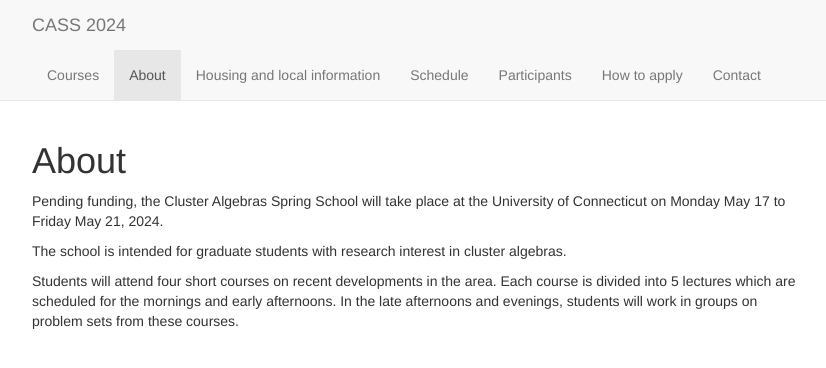
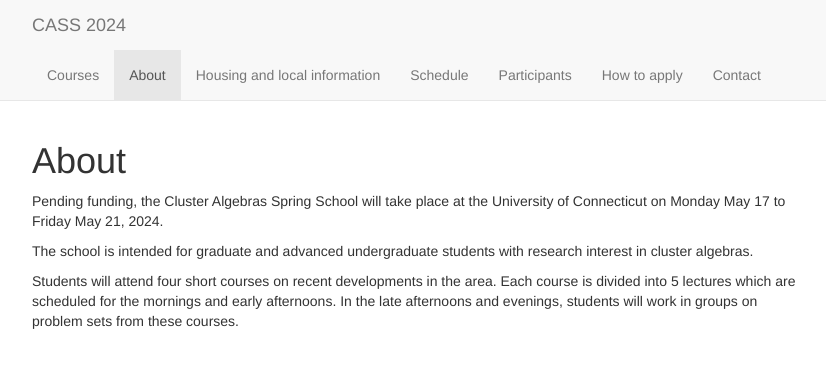
Before and after one commit to egunawan/cass24, a Jekyll site: the page built from about.md, in a window 1280 px wide. Shown: the top 368 px of the page, without its empty margins (223-1049 px from the left). Built offline with Jekyll 4.4.1, drawn with Linux system fonts in a browser that asks for light colours; nearby versions of some CDN libraries.

Commit message:
Update about.md

```diff
--- a/about.md
+++ b/about.md
@@ -8,6 +8,6 @@ layout: default
 
 Pending funding, the Cluster Algebras Spring School will take place at the University of Connecticut on Monday May 17 to Friday May 21, 2024.
 
-The school is intended for graduate students with research interest in cluster algebras.
+The school is intended for graduate and advanced undergraduate students with research interest in cluster algebras.
 
 Students will attend four short courses on recent developments in the area. Each course is divided into 5 lectures which are scheduled for the mornings and early afternoons. In the late afternoons and evenings, students will work in groups on problem sets from these courses.
```
